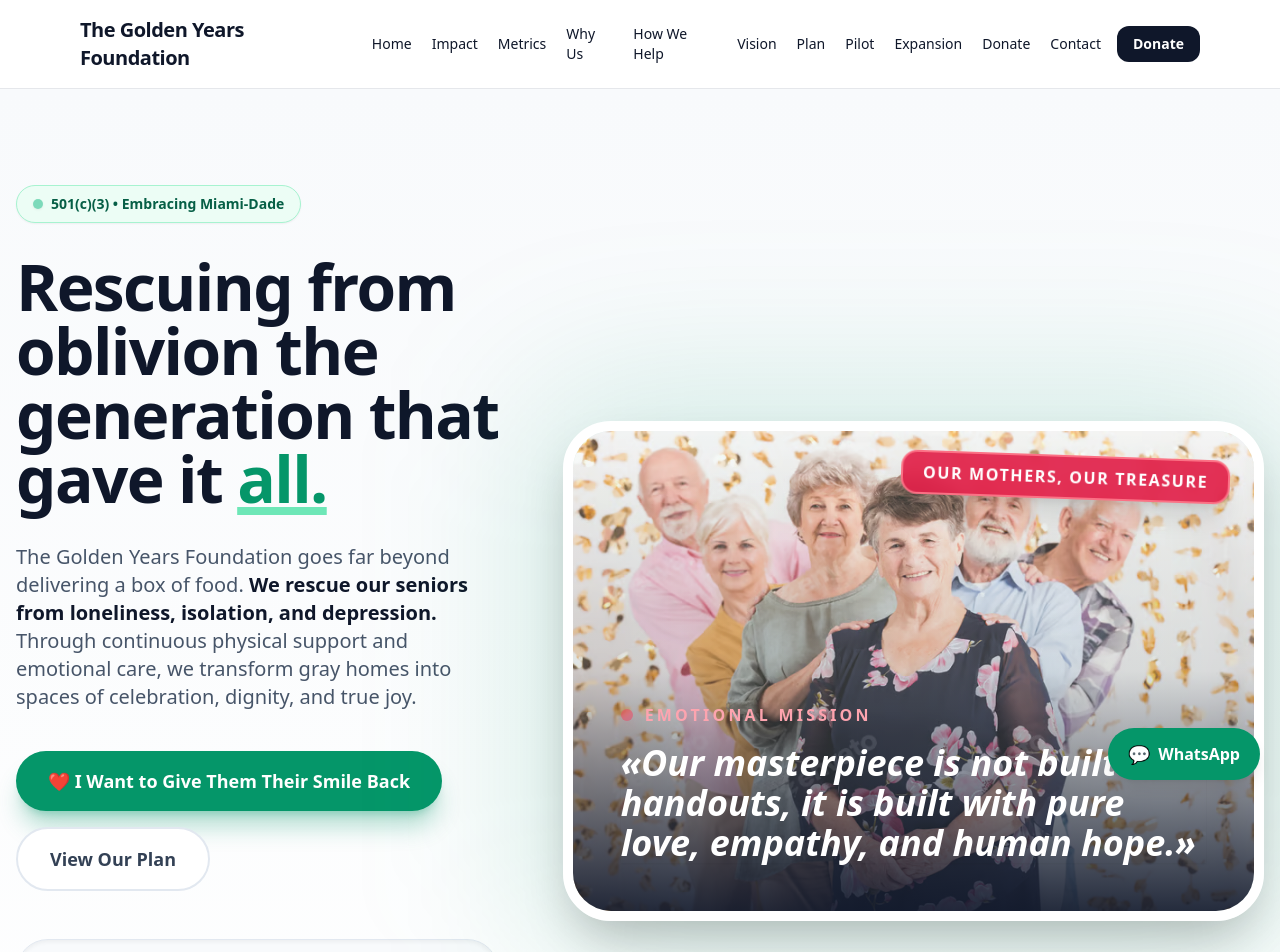
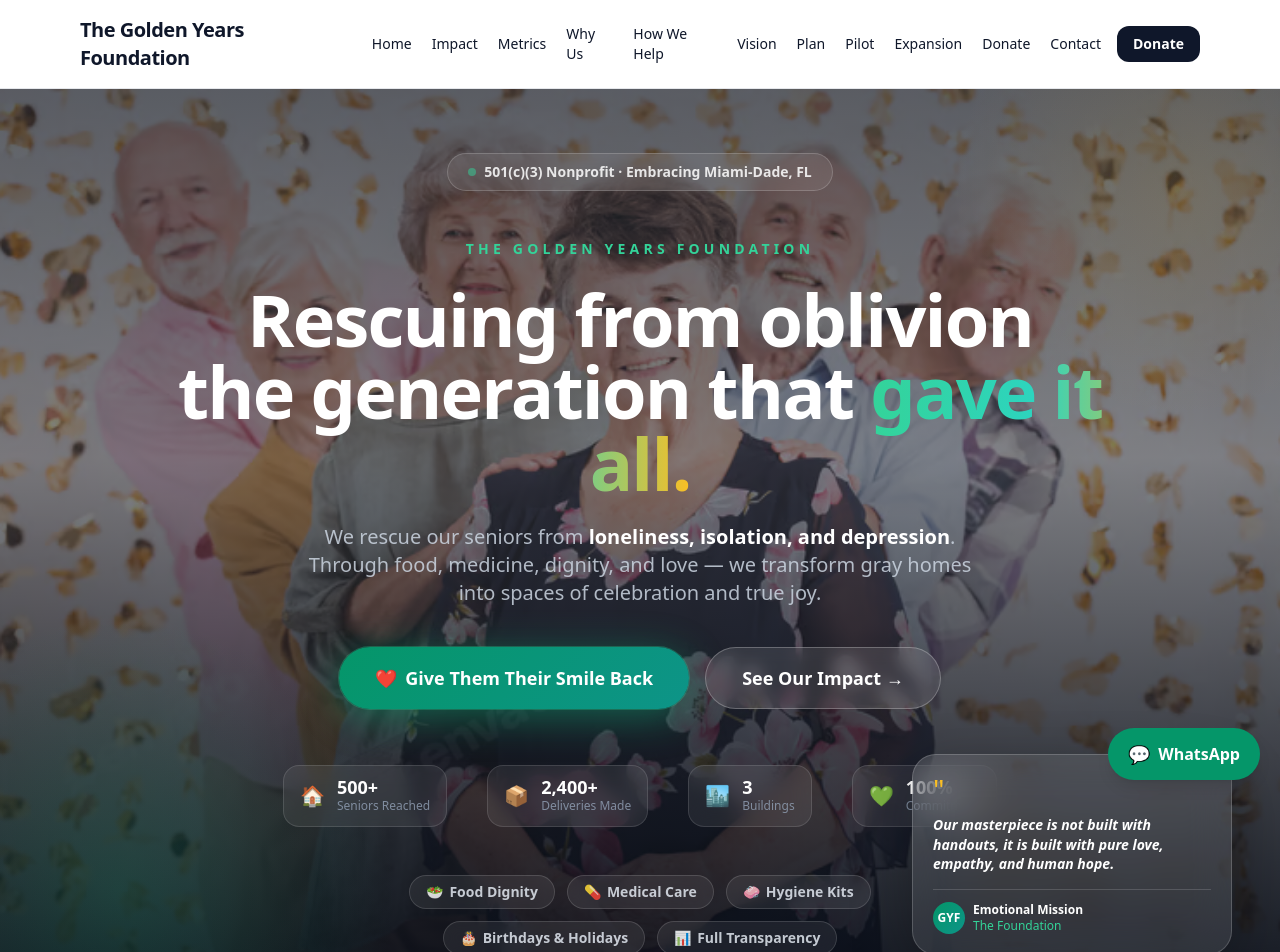
Before and after one commit to juniorllh85/website-rebuild-2026, a React (Vite) app: page / in a window 1280 px wide. Shown: the top 952 px of the page. Built offline with nearby package versions, Linux system fonts and the light colour scheme.

Commit message:
Cinematic hero redesign: full-screen emotional impact with rotating carousel background

```diff
--- a/src/App.jsx
+++ b/src/App.jsx
@@ -194,92 +194,145 @@ export default function App() {
         </header>
 
         <main>
-          {/* INICIO */}
-          <section id="inicio" className="bg-gradient-to-b from-slate-50 to-white overflow-hidden pb-12 pt-8">
-            <div className="mx-auto max-w-[90rem] px-4 py-8 sm:py-16 grid lg:grid-cols-12 gap-10 lg:gap-16 items-center">
-
-              {/* TEXTO Y LLAMADOS A LA ACCIÓN */}
-              <div className="lg:col-span-5 order-2 lg:order-1">
-                <div className="inline-flex items-center gap-2 rounded-full border border-emerald-200 bg-emerald-50 px-4 py-2 text-sm font-bold text-emerald-800 shadow-sm">
-                  <span className="h-2.5 w-2.5 rounded-full bg-emerald-500 animate-pulse shadow" />
-                  501(c)(3) • Embracing Miami-Dade
-                </div>
-
-                <h1 className="mt-8 text-5xl sm:text-6xl md:text-[4rem] font-extrabold leading-[1.1] tracking-tight text-slate-900">
-                  Rescuing from oblivion the generation that gave it <span className="text-emerald-600 underline decoration-emerald-300 decoration-8 underline-offset-4">all.</span>
+          {/* HERO — CINEMATIC FULL-SCREEN */}
+          <section id="inicio" className="relative min-h-screen overflow-hidden flex flex-col">
+
+            {/* === BACKGROUND: Rotating image carousel === */}
+            <div className="absolute inset-0 z-0">
+              <ImageCarousel
+                images={[
+                  "/images/hero.png",
+                  "/images/mothers_day_1.png",
+                  "/images/festivo_1.png",
+                  "/images/mothers_day_3.png",
+                  "/images/festivo_3.png"
+                ]}
+                overlayTexts={[]}
+                interval={5000}
+              />
+              {/* Deep cinematic overlay — dark bottom, lighter on top */}
+              <div className="absolute inset-0 z-10" style={{ background: 'linear-gradient(180deg, rgba(5,10,20,0.65) 0%, rgba(5,10,20,0.50) 40%, rgba(5,10,20,0.75) 70%, rgba(5,10,20,0.95) 100%)' }} />
+              {/* Emerald left glow accent */}
+              <div className="absolute bottom-0 left-0 w-[600px] h-[600px] rounded-full pointer-events-none z-10" style={{ background: 'radial-gradient(circle, rgba(16,185,129,0.18) 0%, transparent 65%)', transform: 'translate(-30%, 30%)' }} />
+              {/* Gold right glow accent */}
+              <div className="absolute top-0 right-0 w-[500px] h-[500px] rounded-full pointer-events-none z-10" style={{ background: 'radial-gradient(circle, rgba(251,191,36,0.10) 0%, transparent 65%)', transform: 'translate(30%, -30%)' }} />
+            </div>
+
+            {/* === CONTENT === */}
+            <div className="relative z-20 flex flex-col min-h-screen">
+
+              {/* Narrow top badge */}
+              <div className="flex justify-center pt-12 sm:pt-16">
+                <div className="inline-flex items-center gap-2 rounded-full px-5 py-2 text-sm font-bold border" style={{ background: 'rgba(255,255,255,0.08)', borderColor: 'rgba(255,255,255,0.18)', backdropFilter: 'blur(12px)', color: 'rgba(255,255,255,0.85)' }}>
+                  <span className="h-2 w-2 rounded-full bg-emerald-400 animate-pulse" />
+                  501(c)(3) Nonprofit · Embracing Miami-Dade, FL
+                </div>
+              </div>
+
+              {/* Main content — centered */}
+              <div className="flex-1 flex flex-col items-center justify-center text-center px-4 sm:px-8 py-12">
+
+                {/* Tagline */}
+                <p className="text-xs sm:text-sm font-black uppercase tracking-[0.35em] mb-6" style={{ color: '#34d399', letterSpacing: '0.3em' }}>
+                  The Golden Years Foundation
+                </p>
+
+                {/* MAIN HEADLINE */}
+                <h1 className="max-w-5xl text-4xl sm:text-6xl md:text-7xl font-extrabold leading-[1.05] tracking-tight text-white">
+                  Rescuing from oblivion{' '}
+                  <br className="hidden sm:block" />
+                  the generation that{' '}
+                  <span style={{ background: 'linear-gradient(90deg, #34d399 0%, #2dd4bf 50%, #fbbf24 100%)', WebkitBackgroundClip: 'text', WebkitTextFillColor: 'transparent', backgroundClip: 'text' }}>
+                    gave it all.
+                  </span>
                 </h1>
 
-                <p className="mt-8 text-lg sm:text-xl text-slate-600 leading-relaxed font-medium">
-                  The Golden Years Foundation goes far beyond delivering a box of food. <strong className="text-slate-900">We rescue our seniors from loneliness, isolation, and depression.</strong> Through continuous physical support and emotional care, we transform gray homes into spaces of celebration, dignity, and true joy.
+                {/* Subheadline */}
+                <p className="mt-6 max-w-2xl text-lg sm:text-xl leading-relaxed" style={{ color: 'rgba(203,213,225,0.85)' }}>
+                  We rescue our seniors from <strong className="text-white">loneliness, isolation, and depression</strong>. Through food, medicine, dignity, and love — we transform gray homes into spaces of celebration and true joy.
                 </p>
 
-                <div className="mt-10 flex flex-wrap gap-4">
+                {/* CTA Buttons */}
+                <div className="mt-10 flex flex-wrap gap-4 justify-center">
                   <button
                     onClick={() => handleOpenModal(50)}
-                    className="rounded-full bg-emerald-600 text-white px-8 py-4 text-lg font-bold shadow-xl shadow-emerald-600/30 hover:shadow-2xl hover:bg-emerald-700 hover:-translate-y-1 transition-all duration-300"
+                    className="group relative rounded-full px-9 py-4 text-base sm:text-lg font-black text-white transition-all duration-300 hover:-translate-y-1 hover:brightness-110"
+                    style={{ background: 'linear-gradient(135deg, #059669 0%, #0d9488 100%)', boxShadow: '0 8px 40px rgba(16,185,129,0.45), 0 0 0 1px rgba(52,211,153,0.3)' }}
                   >
-                    ❤️ I Want to Give Them Their Smile Back
+                    <span className="flex items-center gap-2">
+                      <span>❤️</span>
+                      Give Them Their Smile Back
+                    </span>
                   </button>
+
                   <a
                     href="#impacto"
-                    className="rounded-full border-2 border-slate-200 bg-white px-8 py-4 text-lg font-bold text-slate-700 hover:border-emerald-600 hover:text-emerald-700 hover:bg-emerald-50 transition-all duration-300"
+                    className="rounded-full px-9 py-4 text-base sm:text-lg font-bold transition-all duration-300 hover:-translate-y-1"
+                    style={{ background: 'rgba(255,255,255,0.10)', border: '1px solid rgba(255,255,255,0.25)', color: 'white', backdropFilter: 'blur(8px)' }}
+                    onMouseEnter={e => { e.currentTarget.style.background = 'rgba(255,255,255,0.18)'; }}
+                    onMouseLeave={e => { e.currentTarget.style.background = 'rgba(255,255,255,0.10)'; }}
                   >
-                    View Our Plan
+                    See Our Impact →
                   </a>
                 </div>
 
-                <div className="mt-12 grid gap-4 text-base sm:text-lg text-slate-700 font-semibold bg-slate-50 p-6 sm:p-8 rounded-[2rem] border border-slate-200 shadow-inner">
-                  <div className="flex items-center gap-4">
-                    <div className="bg-white p-2 text-emerald-600 rounded-xl shadow-sm"><svg className="w-6 h-6" fill="none" stroke="currentColor" viewBox="0 0 24 24"><path strokeLinecap="round" strokeLinejoin="round" strokeWidth="3" d="M5 13l4 4L19 7"></path></svg></div>
-                    <span>Food Dignity and Medical Care</span>
-                  </div>
-                  <div className="flex items-center gap-4">
-                    <div className="bg-white p-2 text-emerald-600 rounded-xl shadow-sm"><svg className="w-6 h-6" fill="none" stroke="currentColor" viewBox="0 0 24 24"><path strokeLinecap="round" strokeLinejoin="round" strokeWidth="3" d="M5 13l4 4L19 7"></path></svg></div>
-                    <span>Mental Health, Birthdays, and Holidays</span>
-                  </div>
-                  <div className="flex items-center gap-4">
-                    <div className="bg-white p-2 text-emerald-600 rounded-xl shadow-sm"><svg className="w-6 h-6" fill="none" stroke="currentColor" viewBox="0 0 24 24"><path strokeLinecap="round" strokeLinejoin="round" strokeWidth="3" d="M5 13l4 4L19 7"></path></svg></div>
-                    <span>Transparency and Wellness Evaluations</span>
-                  </div>
-                </div>
-              </div>
-
-              {/* IMAGEN GIGANTE ROTATIVA (CARRUSEL) */}
-              <div className="lg:col-span-7 relative order-1 lg:order-2 perspective-1000">
-                <div className="absolute -inset-10 bg-emerald-600/15 blur-[80px] rounded-[5rem]" />
-                <div className="relative aspect-[4/3] sm:aspect-[16/10] lg:aspect-[1.4/1] rounded-[3rem] overflow-hidden shadow-2xl border-[10px] border-white group transform transition-transform duration-700 hover:rotate-1">
-
-                  <ImageCarousel
-                    images={[
-                      "/images/hero.png",
-                      "/images/mothers_day_1.png",
-                      "/images/festivo_1.png",
-                      "/images/volunteer.png",
-                      "/images/festivo_3.png"
-                    ]}
-                    overlayTexts={[
-                      "Fostering Unbreakable Bonds",
-                      "Our Mothers, Our Treasure",
-                      "The Family We Choose",
-                      "Generations United",
-                      "Contagious Joy"
-                    ]}
-                    interval={4500}
-                  />
-
-                  {/* Gradiente Oscuro de Fondo para el Texto Quote */}
-                  <div className="absolute inset-0 bg-gradient-to-t from-slate-900/90 via-slate-900/10 to-transparent flex flex-col justify-end p-8 sm:p-12 z-10 pointer-events-none">
-                    <div className="flex items-center gap-3 mb-4">
-                      <span className="h-3 w-3 rounded-full bg-rose-500 animate-pulse shadow-lg shadow-rose-500/50" />
-                      <span className="text-rose-300 text-sm sm:text-base font-black tracking-[0.2em] uppercase">Emotional Mission</span>
-                    </div>
-                    <p className="text-white text-2xl sm:text-4xl font-extrabold leading-tight shadow-sm max-w-2xl italic">
-                      «Our masterpiece is not built with handouts, it is built with pure love, empathy, and human hope.»
-                    </p>
-                  </div>
-
-                </div>
-              </div>
+                {/* Floating mini impact stats */}
+                <div className="mt-14 flex flex-wrap justify-center gap-6 sm:gap-10">
+                  {[
+                    { emoji: '🏠', value: '500+', label: 'Seniors Reached' },
+                    { emoji: '📦', value: '2,400+', label: 'Deliveries Made' },
+                    { emoji: '🏙️', value: '3', label: 'Buildings' },
+                    { emoji: '💚', value: '100%', label: 'Commitment' },
+                  ].map(s => (
+                    <div key={s.label} className="flex items-center gap-3 rounded-2xl px-4 py-3" style={{ background: 'rgba(255,255,255,0.07)', border: '1px solid rgba(255,255,255,0.12)', backdropFilter: 'blur(10px)' }}>
+                      <span className="text-xl">{s.emoji}</span>
+                      <div className="text-left">
+                        <div className="text-lg font-black text-white leading-none">{s.value}</div>
+                        <div className="text-xs mt-0.5" style={{ color: 'rgba(148,163,184,0.8)' }}>{s.label}</div>
+                      </div>
+                    </div>
+                  ))}
+                </div>
+
+              </div>
+
+              {/* Bottom: What we provide — pill tags */}
+              <div className="pb-10 sm:pb-14 flex justify-center px-4">
+                <div className="flex flex-wrap justify-center gap-3 max-w-2xl">
+                  {[
+                    { icon: '🥗', label: 'Food Dignity' },
+                    { icon: '💊', label: 'Medical Care' },
+                    { icon: '🧼', label: 'Hygiene Kits' },
+                    { icon: '🎂', label: 'Birthdays & Holidays' },
+                    { icon: '📊', label: 'Full Transparency' },
+                  ].map(tag => (
+                    <span key={tag.label} className="inline-flex items-center gap-1.5 rounded-full px-4 py-1.5 text-sm font-semibold" style={{ background: 'rgba(255,255,255,0.07)', border: '1px solid rgba(255,255,255,0.14)', color: 'rgba(226,232,240,0.85)', backdropFilter: 'blur(8px)' }}>
+                      <span>{tag.icon}</span> {tag.label}
+                    </span>
+                  ))}
+                </div>
+              </div>
+
+              {/* Floating Quote Card — bottom right */}
+              <div className="absolute bottom-14 right-6 sm:right-12 max-w-xs rounded-3xl p-5 hidden lg:block" style={{ background: 'rgba(255,255,255,0.09)', border: '1px solid rgba(255,255,255,0.18)', backdropFilter: 'blur(20px)', boxShadow: '0 20px 60px rgba(0,0,0,0.3)' }}>
+                <div className="text-amber-400 mb-3" style={{ fontSize: '28px', lineHeight: 1 }}>"</div>
+                <p className="text-sm font-semibold text-white leading-snug italic">
+                  Our masterpiece is not built with handouts, it is built with pure love, empathy, and human hope.
+                </p>
+                <div className="mt-4 flex items-center gap-2 pt-3" style={{ borderTop: '1px solid rgba(255,255,255,0.15)' }}>
+                  <div className="h-8 w-8 rounded-full flex items-center justify-center text-xs font-black text-white" style={{ background: 'linear-gradient(135deg, #059669, #0d9488)' }}>GYF</div>
+                  <div>
+                    <div className="text-xs font-bold text-white">Emotional Mission</div>
+                    <div className="text-xs" style={{ color: '#34d399' }}>The Foundation</div>
+                  </div>
+                </div>
+              </div>
+
+              {/* Scroll indicator */}
+              <div className="absolute bottom-6 left-1/2 -translate-x-1/2 flex flex-col items-center gap-1 animate-bounce" style={{ color: 'rgba(148,163,184,0.6)' }}>
+                <svg className="w-5 h-5" fill="none" viewBox="0 0 24 24" stroke="currentColor"><path strokeLinecap="round" strokeLinejoin="round" strokeWidth={2} d="M19 9l-7 7-7-7" /></svg>
+              </div>
+
             </div>
           </section>
 
```
